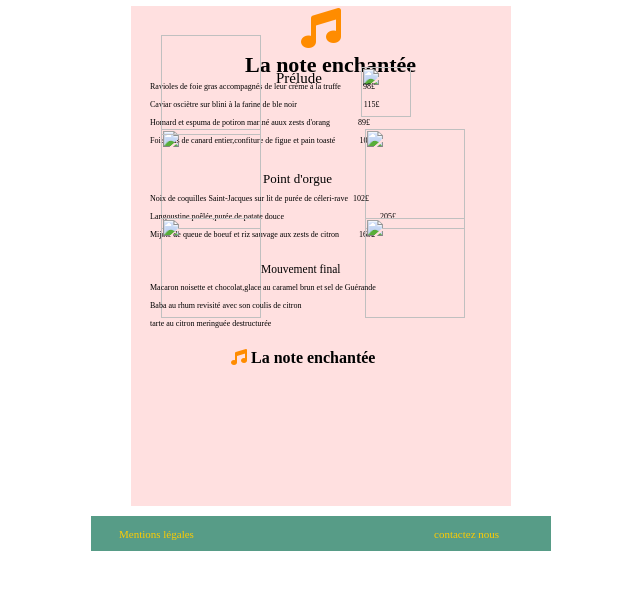
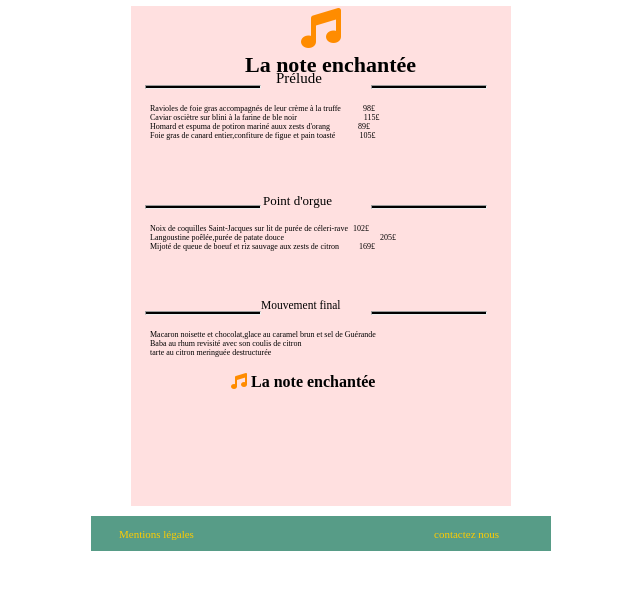
Before and after one commit to Mohammeddev1976/p3, a plain HTML site: page sousmenu1.html in a window 1280 px wide. Shown: the part 110-700 px from the top of the page, without its empty margins (319-959 px from the left). Drawn offline with Linux system fonts and the light colour scheme.

Commit message:
modifification html et css

```diff
--- a/fichierprincipal.css
+++ b/fichierprincipal.css
@@ -354,7 +354,7 @@ a {
   content: "";
   position: absolute;
   margin-top: 22px;
-  margin-left: 15px;
+  margin-left:0px;
   transition: ease-in-out 0.4s;
   width: 0px;
   height: 1.5px;
@@ -376,11 +376,10 @@ a {
 .btnbis {
   position: absolute;
   color: black;
-  display: block;
   font-size: 13px;
   font-family: "Segoe Script";
   text-decoration: none;
-  margin-top: 18px;
+  margin-top: 50px;
   margin-left: -8px;
 }
 
@@ -389,7 +388,7 @@ a {
   content: "";
   position: absolute;
   margin-top: 19.5px;
-  margin-left: 15px;
+  margin-left:0px;
   transition: ease-in-out 0.4s;
   width: 0px;
   height: 2px;
@@ -411,12 +410,11 @@ a {
 .btnbis1 {
   position: absolute;
   color: black;
-  display: block;
   font-size: 11.5px;
   font-family: "Segoe Script";
   text-decoration: none;
   margin-left: 30px;
-  margin-top: 21px;
+  margin-top: 50px;
 }
 
 .btnbis1:before {
@@ -424,21 +422,42 @@ a {
   content: "";
   position: absolute;
   margin-top: 17px;
-  margin-left: 2px;
+  margin-left:0px;
   transition: ease-in-out 0.4s;
   width: 0%;
-  height: 2px;
+  height: 1.5px;
 }
 
 .btnbis1:hover:before {
-  width: 100%;
+  width:120px;
 }
+
+.trait
+
+{
+margin-right: 250px;
+margin-top: 0px;
+width: 30%;
+height: 2px;
+background-color: #000000;
+}
+
+.trait-right
+
+{
+margin-left: 240px;
+margin-top:-12px;
+width: 30%;
+height: 2px;
+background-color: #000000;
+}
+
+
+
 
 .alpha4 {
   font-size: 8px;
-  margin-left: 0px;
-  margin-top: -50px;
-  line-height: 18px;
+  margin-left: 0px
 }
 .alpha5 {
   width: 100px;
@@ -580,6 +599,7 @@ p {
 .lignebis1 {
   position: absolute;
   margin-top: 5px;
+  height: 18px;
 }
 .lignebis {
   position: absolute;
--- a/sousmenu1.html
+++ b/sousmenu1.html
@@ -5,6 +5,7 @@
   <link rel="stylesheet" href="fichierprincipal.css" type="text/css">
   <title>sousmenu1</title>
   <meta http-equiv="content-type" content="text/html; charset=utf-8">
+  <meta charset="utf-8">
 </head>
 <body>
   <header>
@@ -27,8 +28,10 @@
         <div class="centre">
           <a href="#" class="btn">Prélude</a><br>
         </div>
-        <img src=" " class="alpha1" alt=""><br>
-        <img src="" class="alpha3" alt=""><br>
+	     <hr class="trait">
+	     <hr class="trait-right">
+
+
 
         <p class="alpha4">Ravioles de foie gras accompagnés de leur crème à la truffe <span class="price">98£</span><br>
         Caviar osciètre sur blini à la farine de ble noir <span class="price1">115£</span><br>
@@ -37,16 +40,21 @@
         </p>
         <div class="centrebis">
           <a href="#" class="btnbis">Point d'orgue</a>
-        </div><i><img src="" class="alpha5" alt=""></i> <i><img src="" class="alpha6" alt=""></i>
+        </div>
+		  <hr class="trait">
+	     <hr class="trait-right">
         <p class="alpha4">Noix de coquilles Saint-Jacques sur lit de purée de céleri-rave<span class="price4">102£</span><br>
         Langoustine poêlée,purée de patate douce <span class="price5">205£</span><br>
         Mijoté de queue de boeuf et riz sauvage aux zests de citron <span class="price6">169£</span></p>
         <div class="centrebis1">
           <a href="#" class="btnbis1">Mouvement final</a>
-        </div><i><img src="" class="alpha7" alt=""></i> <i><img src="../icons+format+svg/straight-horizontal-line_icon-icons.com_74237.svg" class="alpha8" alt=""></i>
+        </div>
+       	<hr class="trait">
+	     <hr class="trait-right">
         <p class="alpha4">Macaron noisette et chocolat,glace au caramel brun et sel de Guérande<br>
         Baba au rhum revisité avec son coulis de citron<br>
-        tarte au citron meringuée destructurée</p>
+        tarte au citron meringuée destructurée
+        </p>
         <h3 class="alpha10"><a href="http://" class="social-media1"><i class="fas fa-music"></i></a> La note enchantée</h3>
       </div>
     </div>
```
Also changed, not shown: sousmenu2.html (+6 -6 lines), sousmenu3.html (+6 -7 lines), sousmenu4bis.html (+6 -6 lines).
